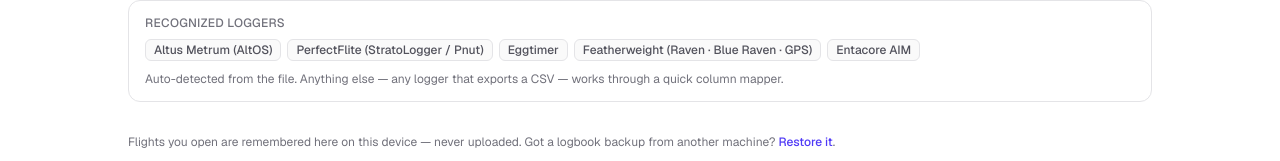
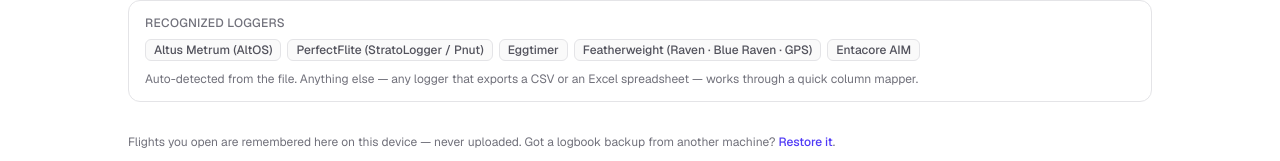
Before and after one commit to nrdptel/fusionspace-debrief, a Next.js app: page / in a window 1280 px wide. Shown: the part 515-676 px from the top of the page. Built offline with nearby package versions, Linux system fonts and the light colour scheme.

Commit message:
Mention spreadsheets in the recognized-formats note
The drop-zone note still said only "any logger that exports a CSV" works
through the mapper, but .xlsx workbooks now do too. Say so, so the
first-time visitor knows their Excel data is covered.

```diff
--- a/components/RecognizedFormats.tsx
+++ b/components/RecognizedFormats.tsx
@@ -30,8 +30,8 @@
         ))}
       </ul>
       <p className="mt-2.5 text-xs text-zinc-500 dark:text-zinc-400">
-        Auto-detected from the file. Anything else — any logger that exports a CSV — works through a quick column
-        mapper.
+        Auto-detected from the file. Anything else — any logger that exports a CSV or an Excel spreadsheet —
+        works through a quick column mapper.
       </p>
     </section>
   );
```
